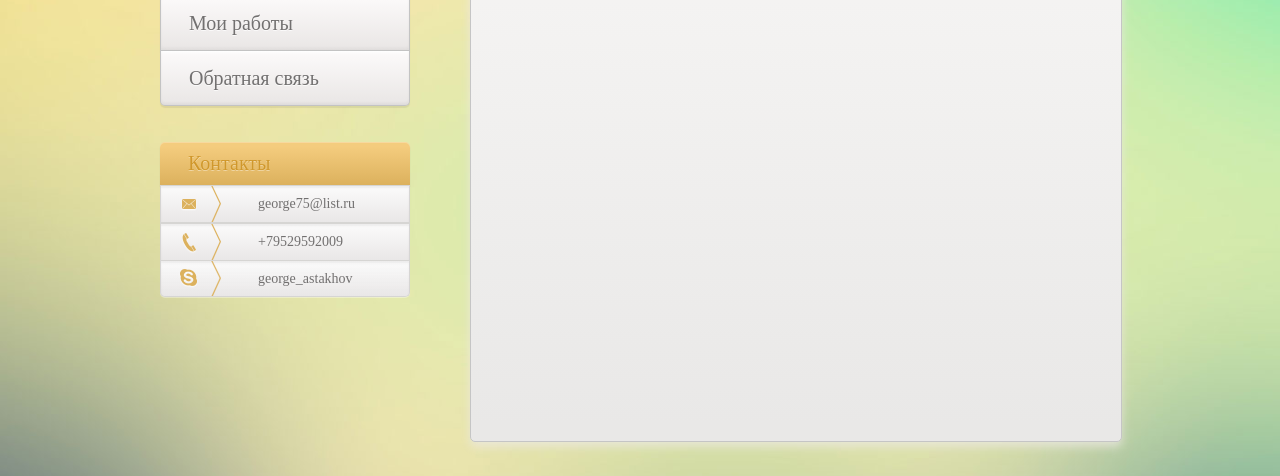
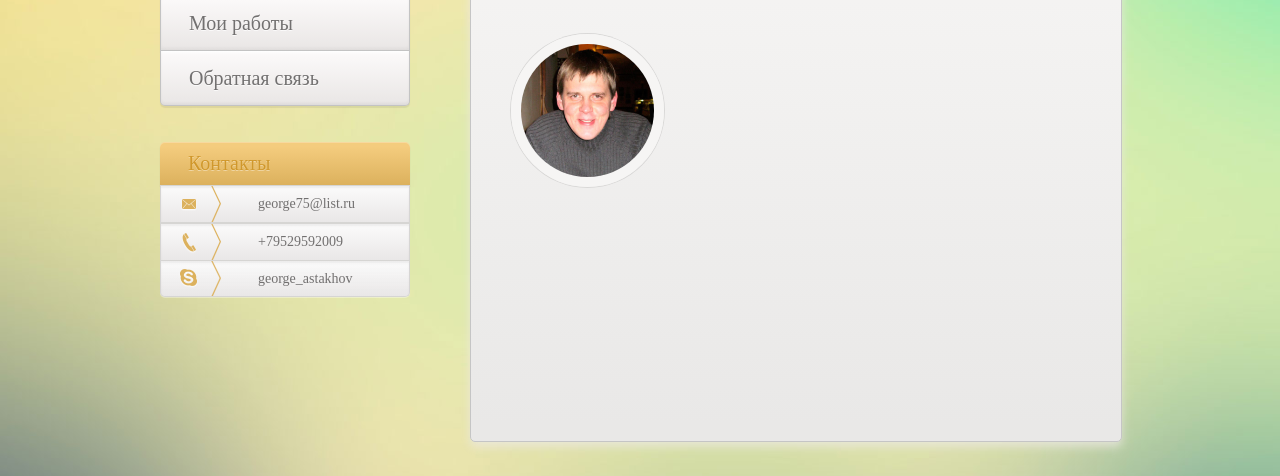
Before and after one commit to GeorgeAstakhov/Portfolio, a website: page app/index.html in a window 1280 px wide. Shown: the part 193-669 px from the top of the page. Drawn offline with nearby package versions, Linux system fonts and the light colour scheme; a web font is replaced by a local one.

Commit message:
Add content html/css

```diff
--- a/app/css/main.css
+++ b/app/css/main.css
@@ -1,3 +1,4 @@
+
 html, body {
 	height: 100%;
 }
@@ -333,10 +334,9 @@ body {
 }
 
 .content_item_header {
-	margin: 0;
+	margin: 0 0 40px 0;
 	padding: 12px 40px;
-	min-height: 56px;
-	width: 100%;
+	min-height: 29px;
 	background-color: #727070;
 	background-image: -moz-linear-gradient( 90deg, rgb(123,120,120) 0%, rgb(169,168,168) 100%);
 	background-image: -webkit-linear-gradient( 90deg, rgb(123,120,120) 0%, rgb(169,168,168) 100%);
@@ -348,7 +348,30 @@ body {
 	line-height: 1.2;
 	text-align: left;
 	text-shadow: 0px 1px 0px rgba(102, 101, 101, 0.004);
-	box-sizing: border-box;
+	word-wrap: break-word;
+}
+
+.content_item_inside {
+	margin: 0 40px 40px;
+}
+
+.content_item_inside_photo {
+	margin: 0;
+	padding: 0;
+	border: solid 10px #f6f5f4;
+	display: block;
+	width: 133px;
+	height: 133px;
+	border-radius: 50%;
+	float: left;
+	box-shadow: 0 0 0 1px #d9d8d7;
+	overflow: hidden;
+}
+
+.content_item_inside_img {
+	margin: 0;
+	padding: 0;
+	width: 100%;
 }
 
 /* footer */
--- a/app/index.html
+++ b/app/index.html
@@ -86,7 +86,11 @@
 			<main class="main_content clearfix">
 				<section class="main_content_item clearfix">
 					<h2 class="content_item_header">Основная информация</h2>
-					<div class="content_item_inside"></div>
+					<div class="content_item_inside">
+						<div class="content_item_inside_photo">
+							<img src="images/i-20_fl.jpg" alt="Георгий Астахов" class="content_item_inside_img">
+						</div>
+					</div>
 				</section>
 				<section class="main_content_item clearfix">
 					<h2 class="content_item_header">Опыт работы</h2>
```
Also changed, not shown: app/images/i-20_fl.jpg (added).
